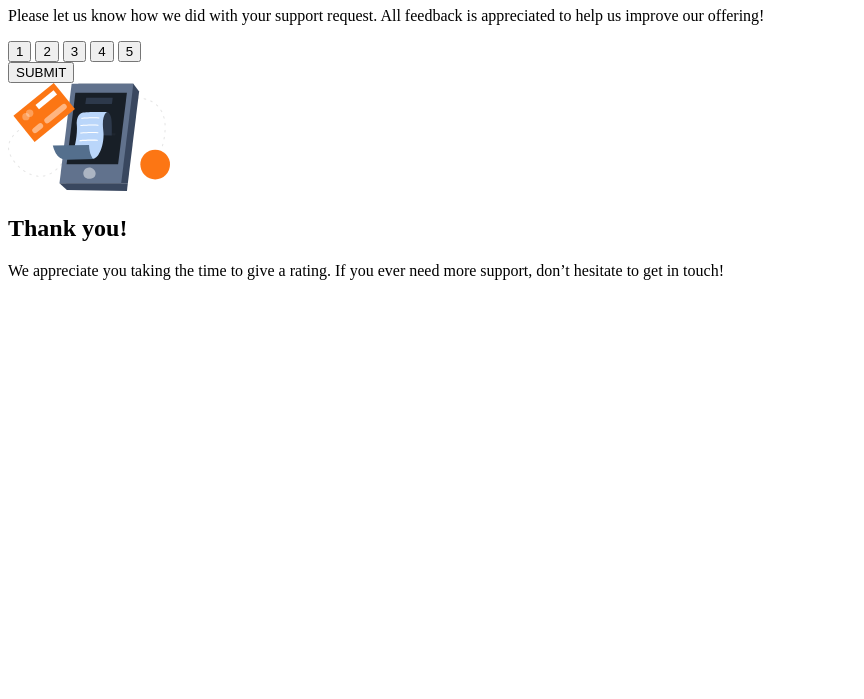
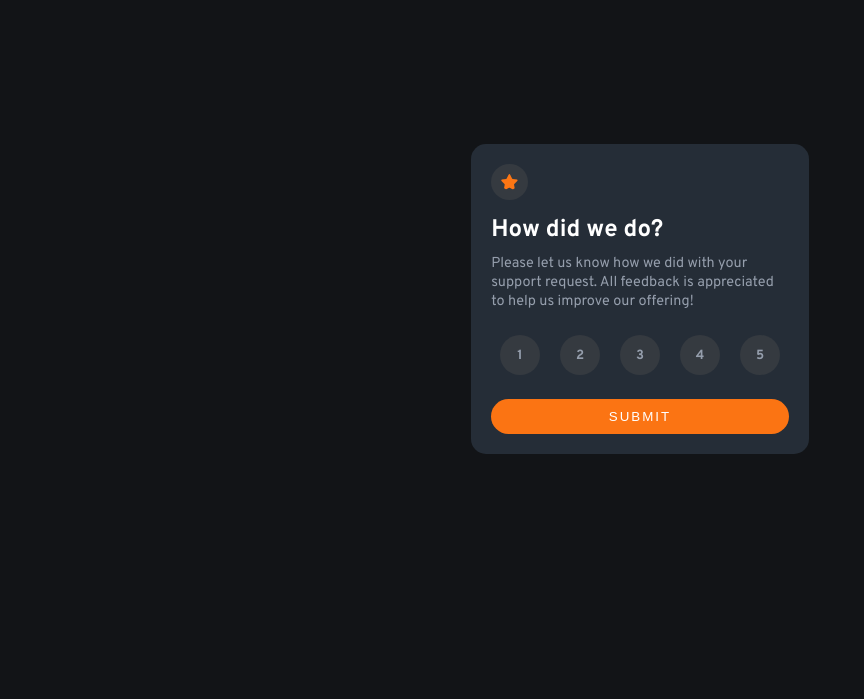
Before and after one commit to Marvin-Erazo/interactive-rating-component, a plain HTML site: page index.html in a window 1280 px wide. Shown: the part 101-800 px from the top of the page, without its empty margins (0-864 px from the left). Drawn offline with Linux system fonts and the light colour scheme; the site is published under a folder, as on GitHub Pages, so addresses that start at the root find nothing.

Commit message:
able to merge to master

```diff
--- a/SASS/_media.scss
+++ /dev/null
@@ -1,5 +0,0 @@
-@media screen and (min-width: 375px) {
-  .rate-card, .modal{
-    width: calc(375px * 0.9);
-  }
-}
--- a/SASS/_modal.scss
+++ /dev/null
@@ -1,31 +0,0 @@
-.rate{
-  background-color: hsl(213, 9%, 23%);
-  padding: 5px 10px;
-  margin: 20px 0;
-  color: $primary-color;
-  font-size: .8rem;
-
-  border-radius: 20px;
-  -webkit-border-radius: 20px;
-  -moz-border-radius: 20px;
-  -ms-border-radius: 20px;
-  -o-border-radius: 20px;
-}
-
-.modal{
-  display: none;
-  flex-direction: column;
-  align-items: center;
-
-  h2{
-    color: $white;
-    margin-bottom: 20px;
-
-  }
-
-  .thanks{
-    text-align: center;
-    color: $Medium-Grey;
-    font-size: .9rem;
-  }
-}
--- a/SASS/_rate-card.scss
+++ /dev/null
@@ -1,92 +0,0 @@
-//ADD .modal
-.rate-card{
-  img{
-    background-color: hsl(213, 9%, 23%);
-    border-radius: 100%;
-    -webkit-border-radius: 100%;
-    -moz-border-radius: 100%;
-    -ms-border-radius: 100%;
-    -o-border-radius: 100%;
-    padding: 10px;
-  }
-
-  h1{
-    color: $white;
-    font-size: 1.5rem;
-    line-height: 3rem;
-  }
-
-  p{
-    color: $Light-Grey;
-    font-size: .9rem;
-    margin-bottom: 1.5rem;
-  }
-}
-
-.rate-form{
-  display: flex;
-  flex-direction: column;
-  align-items: center;
-
-  button{
-    width: 100%;
-    letter-spacing: 2px;
-    background-color: $primary-color;
-    color: $white;
-    font-weight: 400;
-    padding: 10px 0;
-    border: none;
-    border-radius: 20px;
-    -webkit-border-radius: 20px;
-    -moz-border-radius: 20px;
-    -ms-border-radius: 20px;
-    -o-border-radius: 20px;
-    cursor: pointer;
-  }
-
-  button:hover{
-    background-color: $white;
-    color: $primary-color;
-  }
-}
-
-.rate-num{
-  display: grid;
-  grid-template-columns: repeat(5,1fr);
-  column-gap: 20px;
-  margin-bottom: 1.5rem;
-
-  input{
-    font-family: $font;
-    font-weight: 700;
-
-    display: block;
-    text-align: center;
-    width: 40px;
-    height: 40px;
-
-    border: none;
-    border-radius: 50%;
-    -webkit-border-radius: 50%;
-    -moz-border-radius: 50%;
-    -ms-border-radius: 50%;
-    -o-border-radius: 50%;
-
-    cursor: pointer;
-  }
-}
-
-.rate-btn{
-  background-color: hsl(213, 9%, 23%);
-  color: $Light-Grey;
-}
-
-.selected{
-  background-color: $primary-color;
-  color: white;
-}
-
-.rate-btn:hover{
-  background-color: $Medium-Grey;
-  color: $white;
-}
--- a/SASS/_variables.scss
+++ /dev/null
@@ -1,9 +0,0 @@
-@import url('https://fonts.googleapis.com/css2?family=Overpass:wght@400;700&display=swap');
-
-$primary-color: hsl(25,97%,53%);
-$white: hsl(0,0,100%);
-$Light-Grey: hsl(217, 12%, 63%);
-$Medium-Grey: hsl(216, 12%, 54%);
-$Dark-Blue: hsl(213, 19%, 18%);
-$Very-Dark-Blue: hsl(216, 12%, 8%);
-$font: 'Overpass', sans-serif;
--- a/SASS/main.scss
+++ /dev/null
@@ -1,38 +0,0 @@
-//MOBILE FIRST
-//ALL COMPONENT IS USED IN ALL RESOLITIONS
-
-@import "variables";
-//GLOBAL RULES
-*{
-  margin: 0;
-  padding: 0;
-  box-sizing: border-box;
-}
-
-main{
-  background-color: $Very-Dark-Blue;
-  width: 100%;
-  height: 100vh;
-  display: flex;
-  align-items: center;
-  justify-content: center;
-  font-family: $font;
-}
-
-.rate-card , .modal{
-  background-color: $Dark-Blue;
-  //ONLYFORDEVICES<375pxwidth:;
-  width: 90%;
-
-  border-radius: 15px;
-  -webkit-border-radius: 15px;
-  -moz-border-radius: 15px;
-  -ms-border-radius: 15px;
-  -o-border-radius: 15px;
-
-  padding: 20px;
-}
-
-@import "rate-card";
-@import "modal";
-@import "media";
--- a/index.html
+++ b/index.html
@@ -7,7 +7,7 @@
   <meta name="description" content="Interactive rating component created with HTML CSS and JS from https://www.frontendmentor.io/">
 
   <link rel="icon" type="image/png" sizes="32x32" href="./images/favicon-32x32.png">
-  <link rel="stylesheet" href="/CSS/main.css">
+  <link rel="stylesheet" href="main.css">
 
   <title>Frontend Mentor | Interactive rating component</title>
 
```
Also changed, not shown: main.css (renamed from CSS/main.css), 2 other files.
